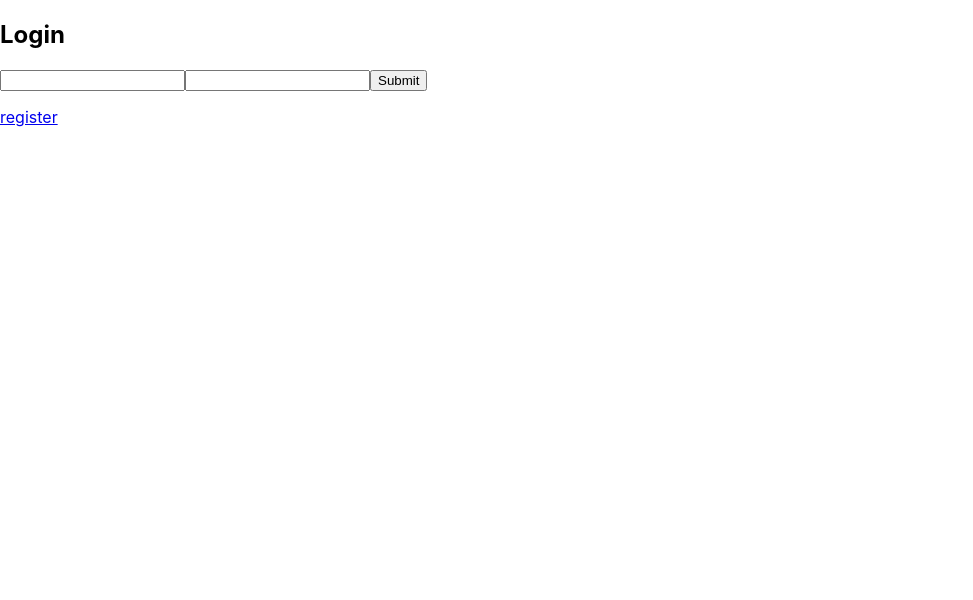
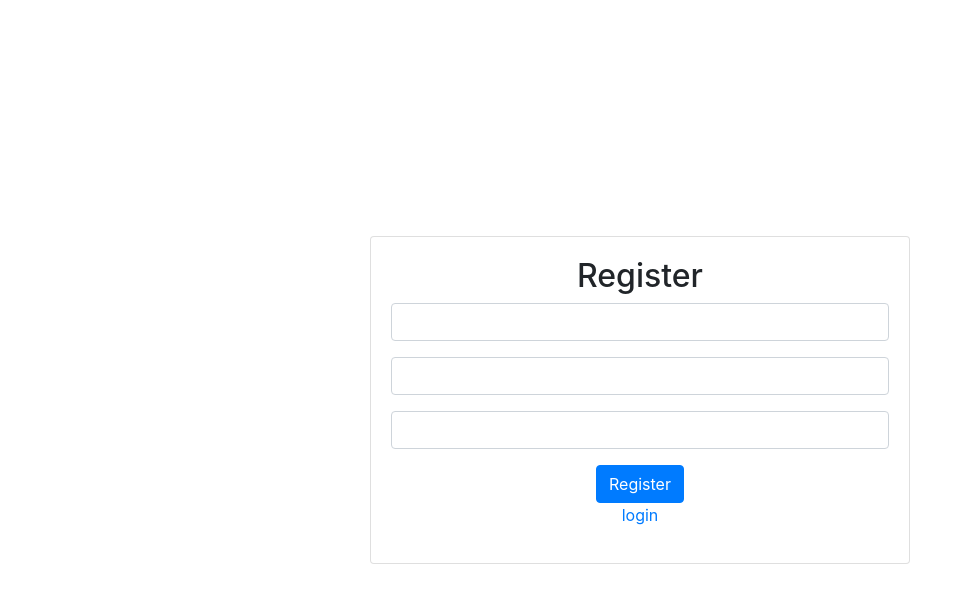
Before and after one commit to itobuztech/react-fire-store, a React (Create React App) app: page /register in a window 1280 px wide. Shown: the top 600 px of the page, without its empty margins (0-973 px from the left). Built offline with nearby package versions, Linux system fonts and the light colour scheme.

Commit message:
signIn and register done, redirect component in progress

```diff
--- a/package.json
+++ b/package.json
@@ -17,6 +17,7 @@
     "react-redux": "^7.2.2",
     "react-router-dom": "^5.2.0",
     "react-scripts": "4.0.0",
+    "react-toastr": "^3.0.0",
     "redux-saga": "^1.1.3",
     "web-vitals": "^0.2.4"
   },
--- /dev/null
+++ b/src/components/redirect.jsx
@@ -0,0 +1 @@
+import { Redirect } from 'react-router-dom';
--- /dev/null
+++ b/src/components/register-or-login.jsx
@@ -0,0 +1,22 @@
+import { Link } from 'react-router-dom';
+
+export const RegisterOrLogin = ({pathname}) => {
+  console.log({pathname});
+  if (pathname === '/login') {
+    return (
+      <p>
+        <Link to="/register">
+          register
+        </Link>
+      </p>
+    )
+  } else {
+    return (
+      <p>
+        <Link to="/login">
+          login
+        </Link>
+      </p>
+    )
+  }
+}
--- a/src/index.js
+++ b/src/index.js
@@ -5,6 +5,7 @@ import App from './App';
 import reportWebVitals from './reportWebVitals';
 import { Provider } from 'react-redux';
 import configureStore from './store';
+import 'bootstrap/scss/bootstrap.scss';
 
 const store = configureStore();
 
--- /dev/null
+++ b/src/pages/home/home.jsx
@@ -0,0 +1 @@
+<h1>home page</h1>
--- a/src/pages/login/login.jsx
+++ b/src/pages/login/login.jsx
@@ -1,106 +1,115 @@
 import React, { Component } from 'react';
 
-import { Link } from 'react-router-dom';
 import { Formik, Form, Field, ErrorMessage } from 'formik';
-import { connect } from "react-redux";
-import { Button } from 'react-bootstrap';
+import { connect } from 'react-redux';
+import { Button, Container, Row, Col, Card } from 'react-bootstrap';
 
 import { authAction } from '../../store/auth/authAction';
+import { RegisterOrLogin } from '../../components/register-or-login';
+import './login.scss';
 
 class Login extends Component {
   state = {
-      location: ''
+    location: '',
   };
 
-  componentWillMount() {
-    this.historyListener = this.props.history.listen((location, action) => {
-      console.log({location});
-      console.log({action});
-      this.setState({
-        location: location.pathname.split('/')[1]
-      })
-    })
-  }
-
-  componentWillUnmount() {
-    return this.historyListener;
-  }
-
   submitForm(payload) {
-    console.log(this.props.location.pathname);
     if (this.props.location.pathname === '/register') {
       this.props.register(payload);
     } else {
       this.props.login(payload);
     }
-
   }
 
   render() {
-    const { location } = this.state;
-    console.log('props', this.props);
-    console.log('state', this.state);
+    const { location } = this.props;
 
     return (
-      <div className="login__wrapper">
-        <h2>Login</h2>
+      <div className='login__wrapper'>
+        <Container>
+          <Row>
+            <Col md={{ span: 6, offset: 3 }}>
+              <Card>
+                <Card.Body>
+                  <h2 className="text-center">{ location.pathname === '/register' ? 'Register' : 'Login' }</h2>
                   <Formik
                     initialValues={{ email: '', password: '' }}
-          validate={values => {
+                    validate={(values) => {
                       const errors = {};
                       if (!values.email) {
                         errors.email = 'Required';
                       } else if (
-              !/^[A-Z0-9._%+-]+@[A-Z0-9.-]+\.[A-Z]{2,}$/i.test(values.email)
+                        !/^[A-Z0-9._%+-]+@[A-Z0-9.-]+\.[A-Z]{2,}$/i.test(
+                          values.email
+                        )
                       ) {
                         errors.email = 'Invalid email address';
                       }
                       return errors;
                     }}
                     onSubmit={(values, { setSubmitting }) => {
-            console.log({values});
-            console.log({setSubmitting});
                       this.submitForm(values);
                       setSubmitting(false);
                     }}
                   >
                     {({ isSubmitting }) => (
                       <Form>
-          <Field type="email" name="email" />
-          <ErrorMessage name="email" component="div" />
-          <Field type="password" name="password" />
-          <ErrorMessage name="password" component="div" />
-          <Button type="submit" disabled={isSubmitting}>
-            { location === 'register' ? 'Register' :  'Submit' }
+                        {location.pathname === '/register' ? (
+                          <Row>
+                            <Col className="form-group">
+                              <Field type='text' name='name' className="form-control" />
+                            </Col>
+                          </Row>
+                        ) : null}
+                        <Row>
+                          <Col className="form-group">
+                            <Field type='email' name='email' className="form-control" />
+                            <ErrorMessage name='email' component='div' className="text-danger" />
+                          </Col>
+                        </Row>
+                        <Row>
+                          <Col className="form-group">
+                            <Field type='password' name='password' className="form-control" />
+                            <ErrorMessage name='password' component='div' className="text-danger" />
+                          </Col>
+                        </Row>
+                        <Row>
+                          <Col md={{ span: 4, offset: 4 }} className="text-center">
+                            <Button type='submit' disabled={isSubmitting}>
+                              {location.pathname === '/register'
+                                ? 'Register'
+                                : 'Submit'}
                             </Button>
-          <p>
-            <Link to="/register">
-              register
-            </Link>
-          </p>
+                            <RegisterOrLogin
+                              pathname={location.pathname}
+                            ></RegisterOrLogin>
+                          </Col>
+                        </Row>
                       </Form>
                     )}
                   </Formik>
+                </Card.Body>
+              </Card>
+            </Col>
+          </Row>
+        </Container>
       </div>
     );
   }
 }
 
-const mapStateToProps = state => {
+const mapStateToProps = (state) => {
   return {
     loginResponse: state.authReducer,
-    registerResponse: state.authReducer
-  }
+    registerResponse: state.authReducer,
+  };
 };
 
-const mapDispatchToProps = dispatch => {
+const mapDispatchToProps = (dispatch) => {
   return {
     register: (payload) => dispatch(authAction.registerRequest(payload)),
-    login: (payload) => dispatch(authAction.loginRequest(payload))
-  }
+    login: (payload) => dispatch(authAction.loginRequest(payload)),
+  };
 };
 
-export default connect(
-  mapStateToProps,
-  mapDispatchToProps
-)(Login);
+export default connect(mapStateToProps, mapDispatchToProps)(Login);
--- a/src/pages/login/login.scss
+++ b/src/pages/login/login.scss
@@ -3,5 +3,6 @@
     display: flex;
     justify-content: center;
     align-items: center;
+    height: 100vh;
   }
 }
--- a/src/route.js
+++ b/src/route.js
@@ -6,8 +6,8 @@ import Notfound from "./pages/notfound/notfound.jsx";
 
 const routes = (
   <Switch>
-    <Route path="/" component={Login}/>
-    <Route path="register" component={Login} />
+    <Route path="/login" component={Login}/>
+    <Route path="/register" component={Login} />
     <Route component={Notfound} />
   </Switch>
 );
--- a/src/services/auth-api.js
+++ b/src/services/auth-api.js
@@ -3,17 +3,23 @@ import { auth } from './firebase';
 const authApi = {
   signIn: async ({email, password}) => {
     try {
-      return await auth.signInWithEmailAndPassword(email, password);
+      const signedInUser = await auth.signInWithEmailAndPassword(email, password);
+      return signedInUser.users[0];
     } catch(err) {
-      return err;
+      return err.error.message;
     }
   },
 
-  signUp: async ({ email, password }) => {
+  signUp: async ({ email, password, name }) => {
     try {
-      return await auth.createUserWithEmailAndPassword(email, password);
+      await auth.createUserWithEmailAndPassword(email, password);
+      let user = auth.currentUser;
+      user.updateProfile({
+        displayName: name
+      });
+      // user.providerData.forEach(pro => console.log(pro));
     } catch(err) {
-      return err;
+      return err.error.message;
     }
   }
 };
--- a/src/services/firebase.js
+++ b/src/services/firebase.js
@@ -1,6 +1,7 @@
 import firebase from 'firebase/app';
 import 'firebase/auth';
 import 'firebase/firestore';
+import 'firebase/database';
 
 var firebaseConfig = {
   apiKey: "AIzaSyDf2Yj4GsFo2rxrPchlSxyWt267YUxxZhQ",
@@ -17,3 +18,4 @@ firebase.initializeApp(firebaseConfig);
 
 export const auth = firebase.auth();
 export const firestore = firebase.firestore();
+export const firedb = firebase.database();
--- a/src/store/auth/authReducer.js
+++ b/src/store/auth/authReducer.js
@@ -1,20 +1,22 @@
 import { AUTH } from './authConstants';
 
 const initialState = {
-  loginResponse: null,
-  registerResponse: null
+  loginError: null,
+  loggedInUser: null,
+  registerErr: null,
+  registeredUser: null
 };
 
 const authReducer = (state = initialState, action) => {
   switch (action.type) {
     case AUTH.LOGIN_USER_SUCCESS:
-      return { ...state, loginResponse: action.response };
+      return { ...state, loggedInUser: action.response };
     case AUTH.LOGIN_USER_ERROR:
-      return { ...state, loginResponse: action.response };
+      return { ...state, loginError: action.response };
     case AUTH.REGISTER_USER_SUCCESS:
-        return { ...state, registerResponse: action.response };
+        return { ...state, registeredUser: action.response };
     case AUTH.REGISTER_USER_ERROR:
-        return { ...state, registerResponse: action.response };
+        return { ...state, registerErr: action.response };
     default:
       return state;
   }
```
Also changed, not shown: src/pages/home/home.scss (added), 1 other file (tests, documents, lock files or other folders). Lines whose indentation alone changed are shown as unchanged.
